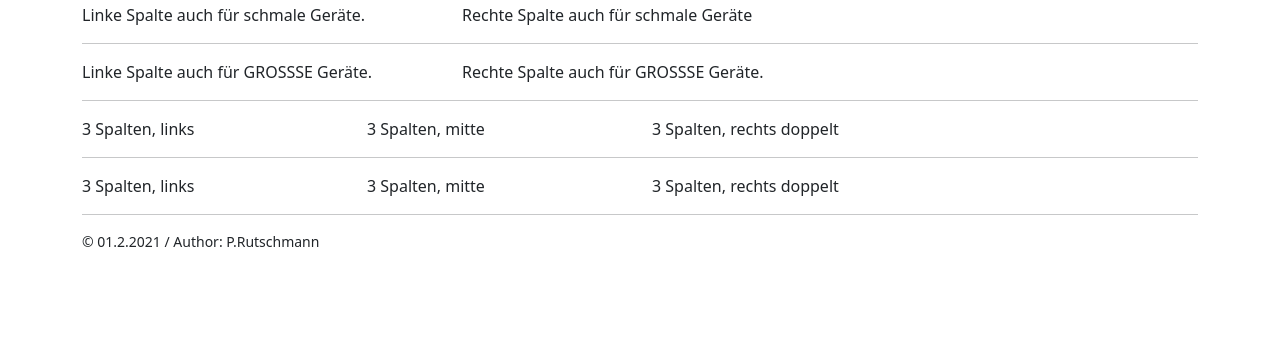
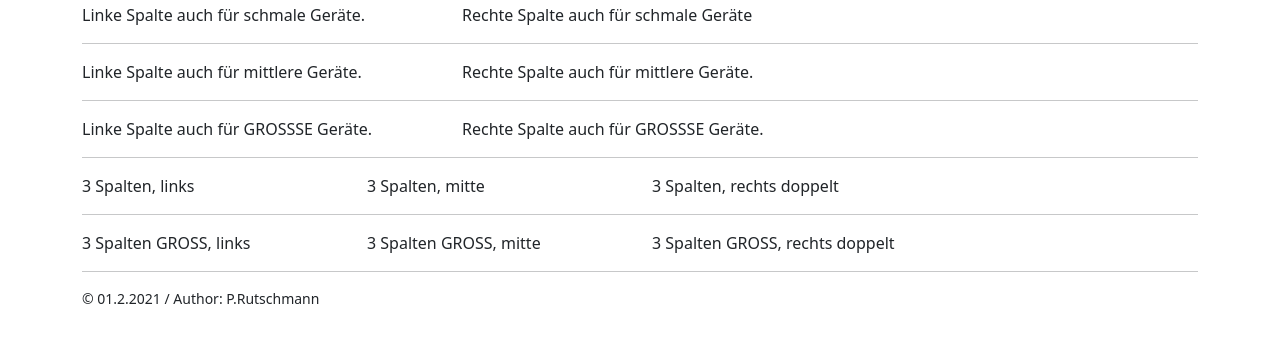
Before and after one commit to BBWPR/LayoutWithBootstrap, a plain HTML site: page index.html in a window 1280 px wide. Shown: the part 53-396 px from the top of the page. Drawn offline with nearby package versions, Linux system fonts and the light colour scheme.

Commit message:
Added middle size columns

```diff
--- a/index.html
+++ b/index.html
@@ -24,6 +24,15 @@
 		</div>
 		<hr>
 		<div class="row">
+			<div class="col-md-4">
+				Linke Spalte auch für mittlere Geräte.
+			</div>
+			<div class="col-md-8">
+				Rechte Spalte auch für mittlere Geräte.
+			</div>
+		</div>
+		<hr>
+		<div class="row">
 			<div class="col-lg-4">
 				Linke Spalte auch für GROSSSE Geräte.
 			</div>
@@ -46,13 +55,13 @@
 		<hr>
 		<div class="row">
 			<div class="col-lg-3">
-				3 Spalten, links
+				3 Spalten GROSS, links
 			</div>
 			<div class="col-lg-3">
-				3 Spalten, mitte
+				3 Spalten GROSS, mitte
 			</div>
 			<div class="col-lg-6">
-				3 Spalten, rechts doppelt
+				3 Spalten GROSS, rechts doppelt
 			</div>
 		</div>
 		<hr>
```
